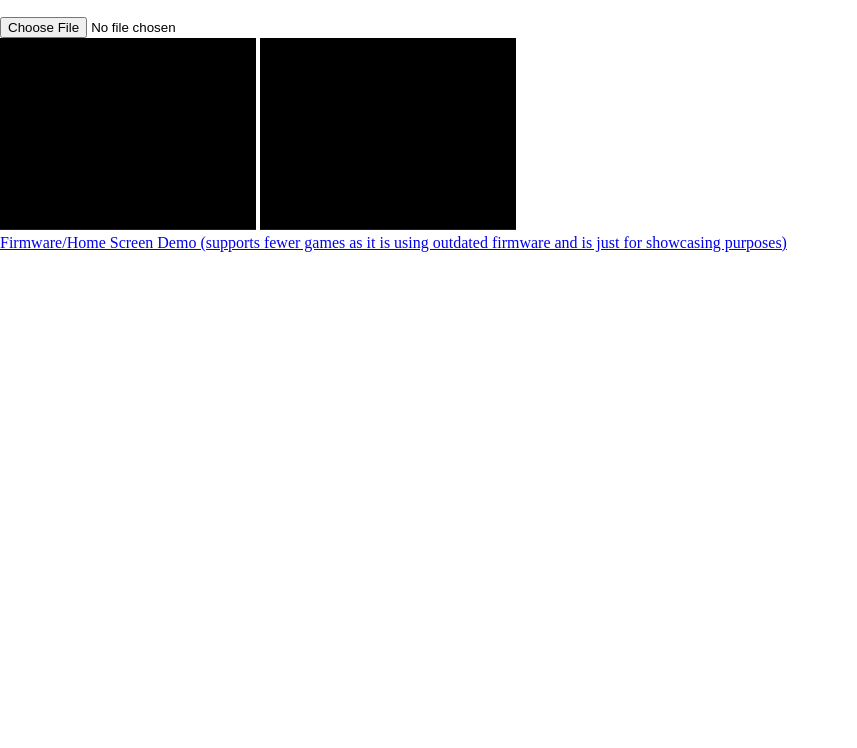
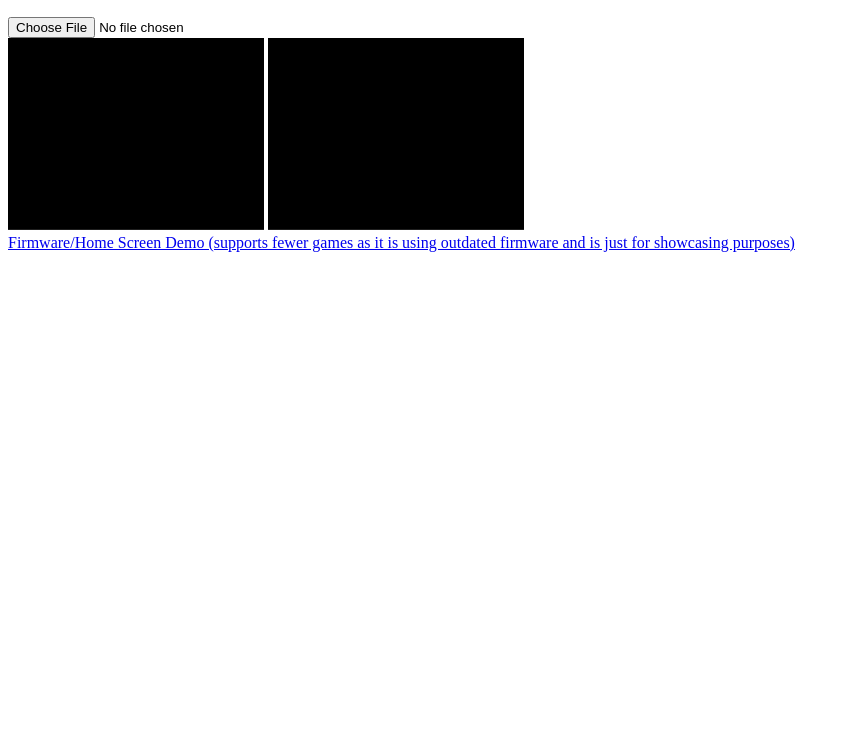
Before and after one commit to Splatman86/Splatman86.github.io, a plain HTML site: page index.html in a window 1280 px wide. Shown: the part 73-821 px from the top of the page, without its empty margins (0-857 px from the left). After the commit the page ends 800 px from the top, so only its background shows below. Drawn offline with Linux system fonts and the light colour scheme; no server answers.

Commit message:
Update index.html

```diff
--- a/index.html
+++ b/index.html
@@ -5,20 +5,12 @@
   <meta name="viewport" content="width=device-width, initial-scale=1.0">
   <title>Your Page Title</title>
   <style>
-    body, html {
-      margin: 0;
-      padding: 0;
-      height: 100%;
-    }
-
     .file-input {
       margin-top: 10px; /* Adjust this value as needed */
     }
 
     .emulator {
-      width: 100vw; /* 100% of the viewport width */
-      height: 100vh; /* 100% of the viewport height */
-      /* Add any additional styling you need for the emulator here */
+      /* Add any styling you need for the emulator here */
     }
   </style>
 </head>
```
